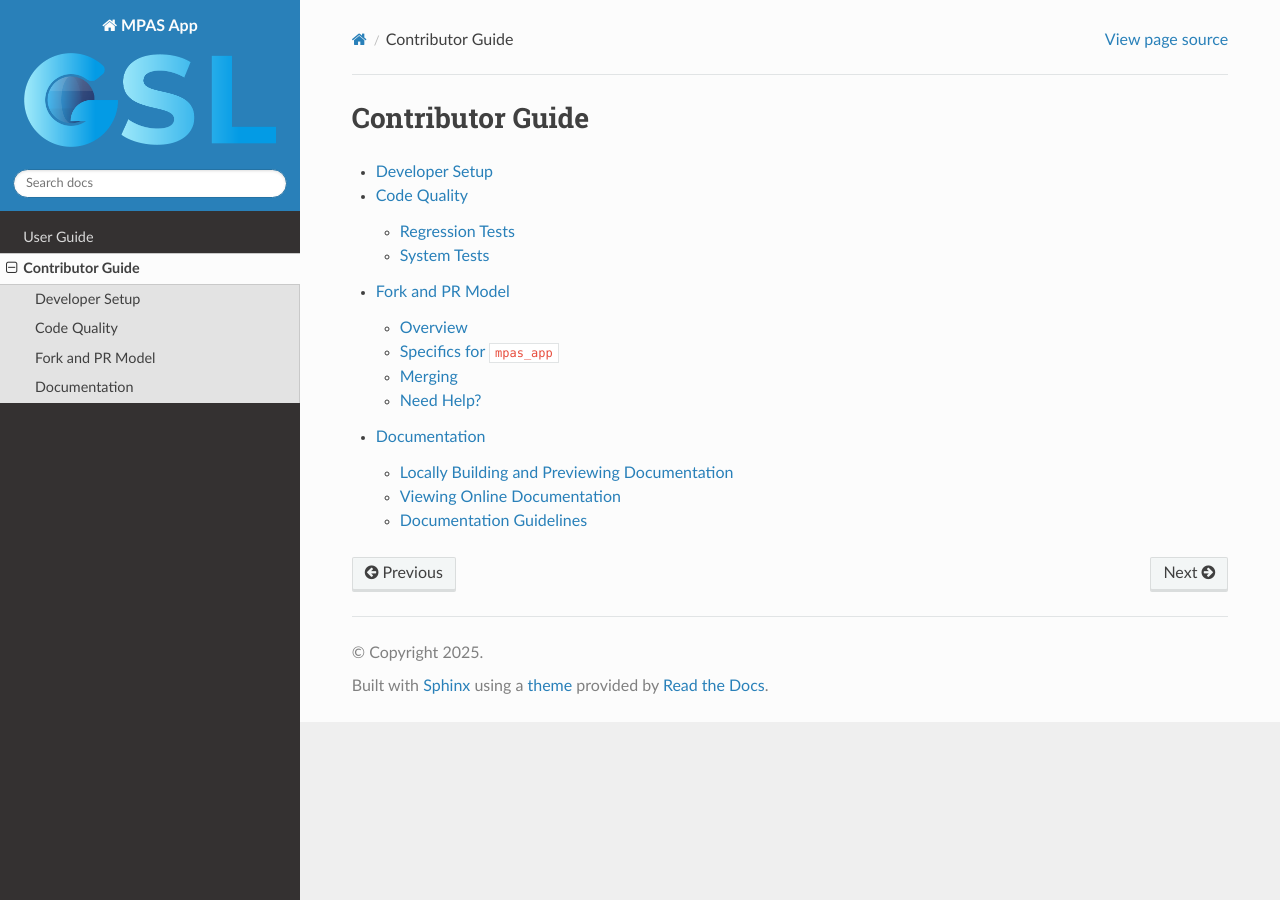
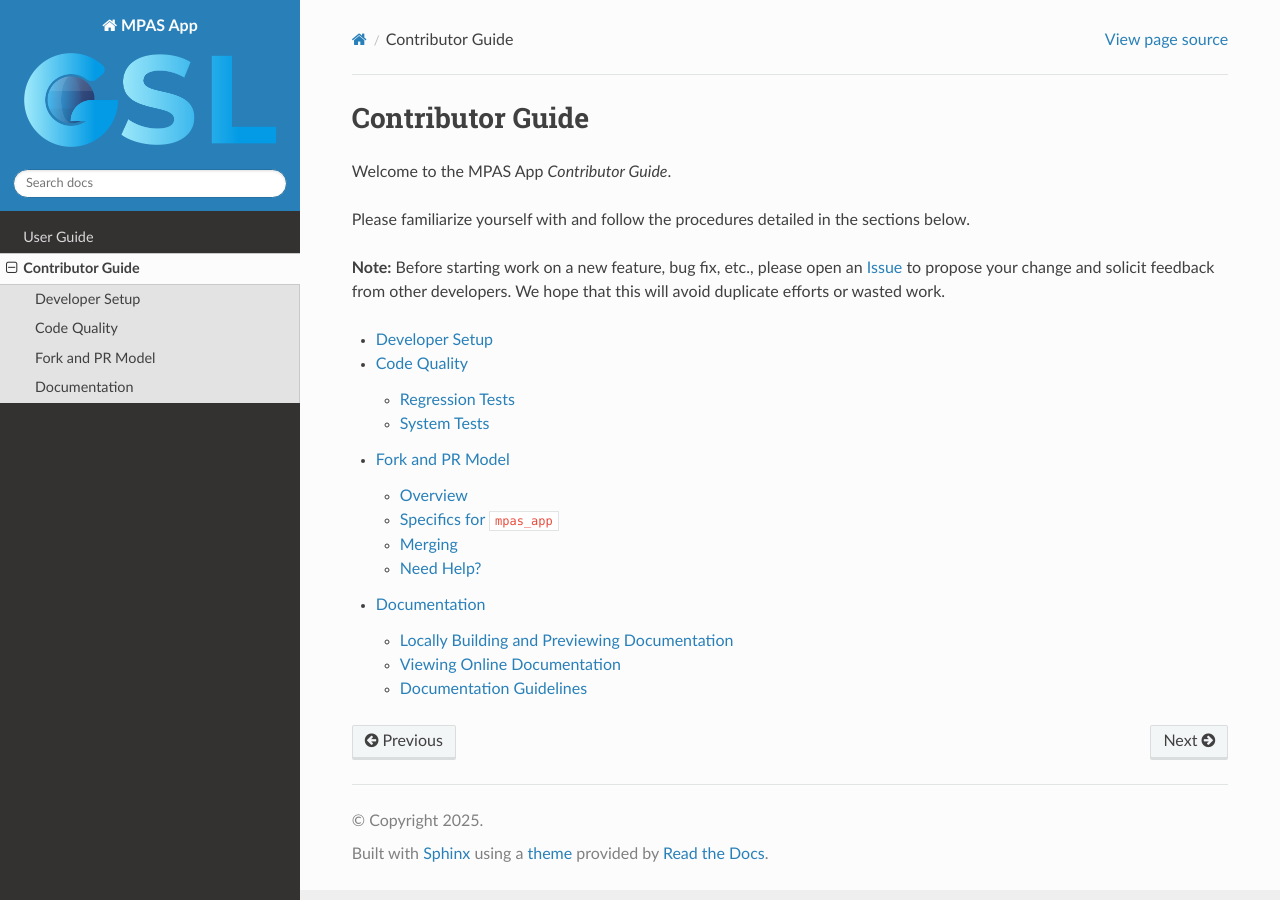
Before and after one commit to NOAA-GSL/mpas_app, a Sphinx documentation site: the page built from docs/sections/contributor_guide/index.rst, in a window 1280 px wide. Built offline with Sphinx 7.4.7 and the Read the Docs theme 3.1.0, drawn with Linux system fonts in a browser that asks for light colours.

Commit message:
Add advice about creating an Issue for feature discussion

```diff
--- a/docs/sections/contributor_guide/fork_pr_model.rst
+++ b/docs/sections/contributor_guide/fork_pr_model.rst
@@ -8,6 +8,7 @@ Contributions to the ``mpas_app`` project are made via a :github-docs:`Fork <pul
 
 #. :github-docs:`Fork <get-started/exploring-projects-on-github/contributing-to-a-project#forking-a-repository>` the :mpas_app:`mpas_app repository <>` into your personal GitHub account.
 #. :github-docs:`Clone <get-started/exploring-projects-on-github/contributing-to-a-project>` your fork onto your development system.
+#. :github-docs:`Create <issues/tracking-your-work-with-issues/using-issues/creating-an-issue>` an ``mpas_app`` :mpas_app:`Issue <issues>` to discuss your proposed work.
 #. :github-docs:`Create a branch <get-started/exploring-projects-on-github/contributing-to-a-project#creating-a-branch-to-work-on>` in your clone for your changes.
 #. :github-docs:`Make, commit, and push changes <get-started/exploring-projects-on-github/contributing-to-a-project#making-and-pushing-changes>` in your clone / to your fork. (Refer to the :doc:`Developer Setup <developer_setup>` page for setting up a development shell, formatting and testing your code, etc.)
 #. When your work is complete, :github-docs:`create a pull request <get-started/exploring-projects-on-github/contributing-to-a-project#making-a-pull-request>` to merge your changes.
--- a/docs/sections/contributor_guide/index.rst
+++ b/docs/sections/contributor_guide/index.rst
@@ -1,5 +1,11 @@
 Contributor Guide
 =================
+
+Welcome to the MPAS App *Contributor Guide*.
+
+Please familiarize yourself with and follow the procedures detailed in the sections below.
+
+**Note:** Before starting work on a new feature, bug fix, etc., please open an :mpas_app:`Issue <issues>` to propose your change and solicit feedback from other developers. We hope that this will avoid duplicate efforts or wasted work.
 
 .. toctree::
    :maxdepth: 2
```
